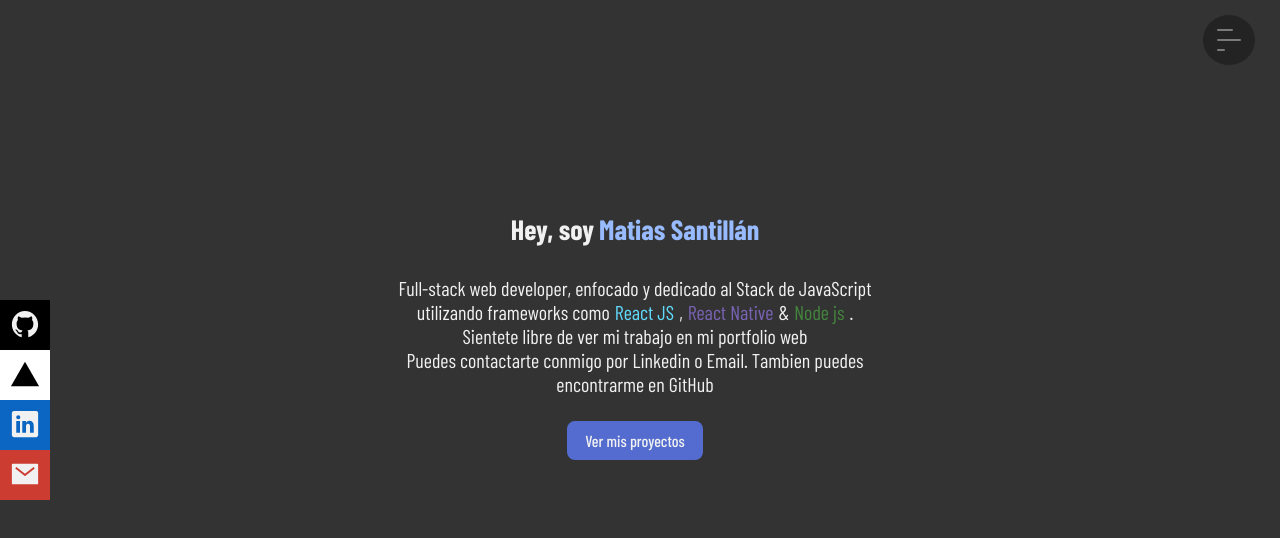
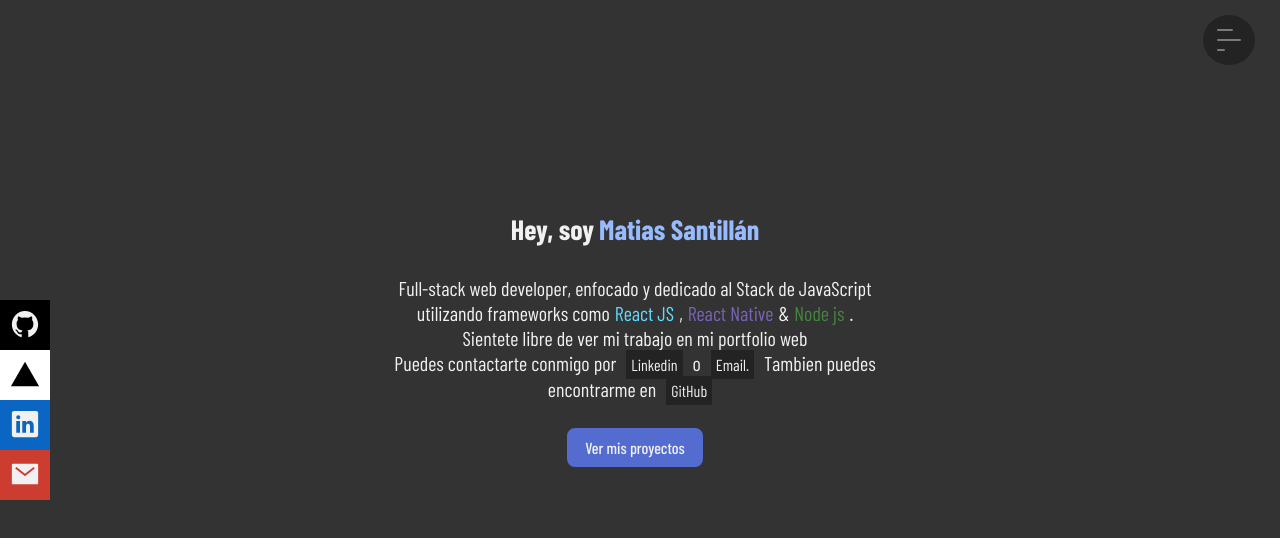
Before and after one commit to Matisantillan11/Portfolio, a React (Create React App) app: page / in a window 1280 px wide. Shown: the top 538 px of the page. Built offline with nearby package versions, Linux system fonts and the light colour scheme; a web font is replaced by a local one.

Commit message:
finalizing final details

```diff
--- a/src/assets/styles/components/Hamburguer.css
+++ b/src/assets/styles/components/Hamburguer.css
@@ -1,5 +1,5 @@
 .burger {
-	position: absolute;
+	position: fixed;
 	flex-direction: column;
 	z-index: 99999999;
 	cursor: pointer;
--- a/src/assets/styles/components/MediaContainer.css
+++ b/src/assets/styles/components/MediaContainer.css
@@ -3,10 +3,11 @@
 	max-width: 200px;
 	transform: translateX(-50%);
 	height: 50px;
-	position: absolute;
+	position: fixed;
 	display: flex;
 	bottom: 0;
 	left: 50%;
+	z-index: -1;
 }
 
 @media screen and (min-width: 600px) {
--- a/src/assets/styles/components/NavbarItems.css
+++ b/src/assets/styles/components/NavbarItems.css
@@ -1,5 +1,5 @@
 .navbar__items-menu {
-	position: absolute;
+	position: fixed;
 	top: 0;
 	right: 0;
 	background: #1e1e62;
@@ -9,12 +9,16 @@
 	-webkit-clip-path: circle(100px at 90% -20%);
 	transition: all 1s ease-out;
 	pointer-events: none;
+	z-index: 2;
 }
 
 .items-container {
 	width: 100%;
 	height: 50%;
-	margin: 25% 0;
+	z-index: 2;
+	position: absolute;
+	top: 50%;
+	transform: translateY(-50%);
 	display: flex;
 	flex-direction: column;
 	justify-content: space-evenly;
--- a/src/assets/styles/containers/HomePage.css
+++ b/src/assets/styles/containers/HomePage.css
@@ -38,6 +38,7 @@
 
 .hero__text-container p {
 	font-size: 20px;
+	line-height: 25px;
 }
 
 .hero__text-container p .react {
@@ -65,6 +66,15 @@
 	font-size: 20px;
 }
 
+.hero__text-container .red-social {
+	background-color: #232323;
+	color: #f1f1f1;
+	margin: 0 10px;
+	padding: 5px;
+	font-size: 16px;
+	text-decoration: none;
+}
+
 .hero_toaction {
 	position: relative;
 	color: #f1f1f1;
@@ -75,7 +85,7 @@
 	border-radius: 8px;
 	background-color: #546ccf;
 	transition: 0.3s ease-in;
-	z-index: 1;
+	z-index: -1;
 }
 
 .hero_toaction:hover {
@@ -83,7 +93,7 @@
 	border-color: #1e1e62;
 }
 .hero_toaction:before {
-	z-index: -1;
+	z-index: -5;
 	content: '';
 	position: absolute;
 	top: 0;
--- a/src/assets/styles/containers/ProjectDescription.css
+++ b/src/assets/styles/containers/ProjectDescription.css
@@ -33,7 +33,7 @@
 	background: transparent;
 	color: #546ccf;
 	transition: 0.3s ease-in;
-	z-index: 1;
+	z-index: -1;
 	margin-right: 20px;
 }
 
@@ -42,7 +42,7 @@
 	border-color: #546ccf;
 }
 .topbar a:before {
-	z-index: -1;
+	z-index: -2;
 	content: '';
 	position: absolute;
 	top: 0;
--- a/src/components/projectCard.jsx
+++ b/src/components/projectCard.jsx
@@ -22,18 +22,18 @@
 				<img className='project_card--img' src={pic} alt={name} />
 				<div className='project_card--container'>
 					<div className='links-container'>
-						<LinkExternal link={code} textBtn='View Code'>
+						<LinkExternal link={code} textBtn='Ver Código'>
 							<IoExitOutline />
 							<IoLogoGithub />
 						</LinkExternal>
 
-						<LinkExternal link={review} textBtn='Live Preview'>
+						<LinkExternal link={review} textBtn='Visitar'>
 							<IoExitOutline rotate={'45deg'} />
 							<IoContract />
 						</LinkExternal>
 
 						<p className='link' onClick={searchProject}>
-							<span className='link-decoration'>More...</span>
+							<span className='link-decoration'>Ver más...</span>
 						</p>
 					</div>
 				</div>
--- a/src/containers/HomePage.jsx
+++ b/src/containers/HomePage.jsx
@@ -47,11 +47,35 @@
 					<p>Sientete libre de ver mi trabajo en mi portfolio web</p>
 
 					<p>
-						Puedes contactarte conmigo por Linkedin o Email. Tambien puedes
-						encontrarme en GitHub
+						Puedes contactarte conmigo por
+						<a
+							href='https://nodejs.org/es/'
+							rel='noopener noreferrer'
+							target='_blank'
+							className='red-social'
+						>
+							Linkedin
+						</a>
+						o
+						<a
+							href='https://nodejs.org/es/'
+							rel='noopener noreferrer'
+							target='_blank'
+							className='red-social'
+						>
+							Email.
+						</a>
+						Tambien puedes encontrarme en
+						<a
+							href='https://nodejs.org/es/'
+							rel='noopener noreferrer'
+							target='_blank'
+							className='red-social'
+						>
+							GitHub
+						</a>
 					</p>
 				</div>
-
 				<Link className='hero_toaction' to='/Projects'>
 					Ver mis proyectos
 				</Link>
```
